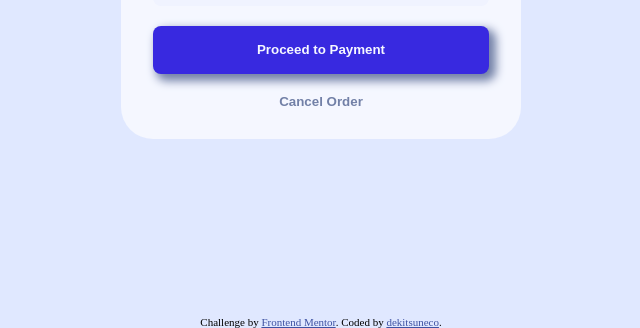
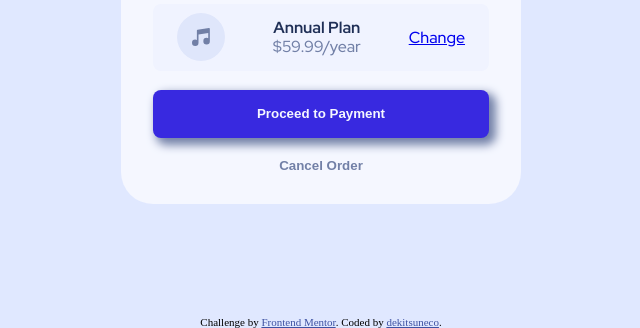
Before and after one commit to dekitsuneco/order-summary-card-component, a website: page src/index.html in a window 1280 px wide. Shown: the part 472-800 px from the top of the page, without its empty margins (319-959 px from the left). Drawn offline with Linux system fonts and the light colour scheme.

Commit message:
Wrap content with main tag and center the card in it

```diff
--- a/src/index.html
+++ b/src/index.html
@@ -10,6 +10,7 @@
   </head>
 
   <body>
+    <main>
       <div class="card">
         <div class="card-img">
           <img src="./assets/images/illustration-hero.svg" alt="Young man listens to music via headphones">
@@ -37,6 +38,7 @@
           <button class="card-cancel card-element">Cancel Order</button>
         </div>
       </div>
+    </main>
 
     <footer class="attribution">
       Challenge by <a href="https://www.frontendmentor.io?ref=challenge" target="_blank">Frontend Mentor</a>.
--- a/src/styles/style.css
+++ b/src/styles/style.css
@@ -15,10 +15,16 @@ body {
   display: flex;
   flex-direction: column;
   flex-wrap: wrap;
-  justify-content: center;
-  align-items: center;
+  justify-content: space-between;
 
   font-size: 16px;
+}
+
+main {
+  display: flex;
+  align-items: center;
+  justify-content: center;
+  flex: 1 1 auto;
 }
 
 /** Card is:
@@ -56,7 +62,6 @@ body {
   font-family: 'Red Hat Display', sans-serif;
   font-weight: 500;
 
-  margin: 3rem auto;
   border-radius: 2rem;
 }
 
```
Lines whose indentation alone changed are shown as unchanged.
